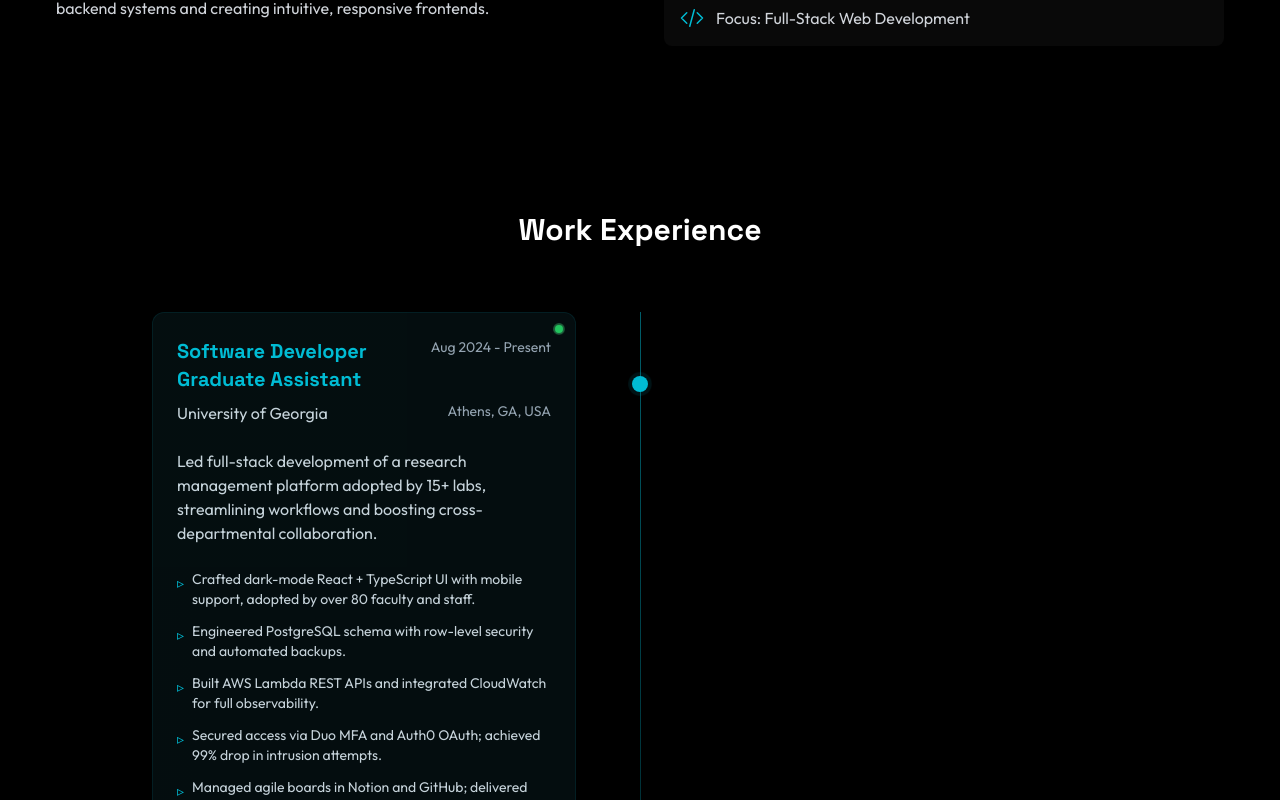
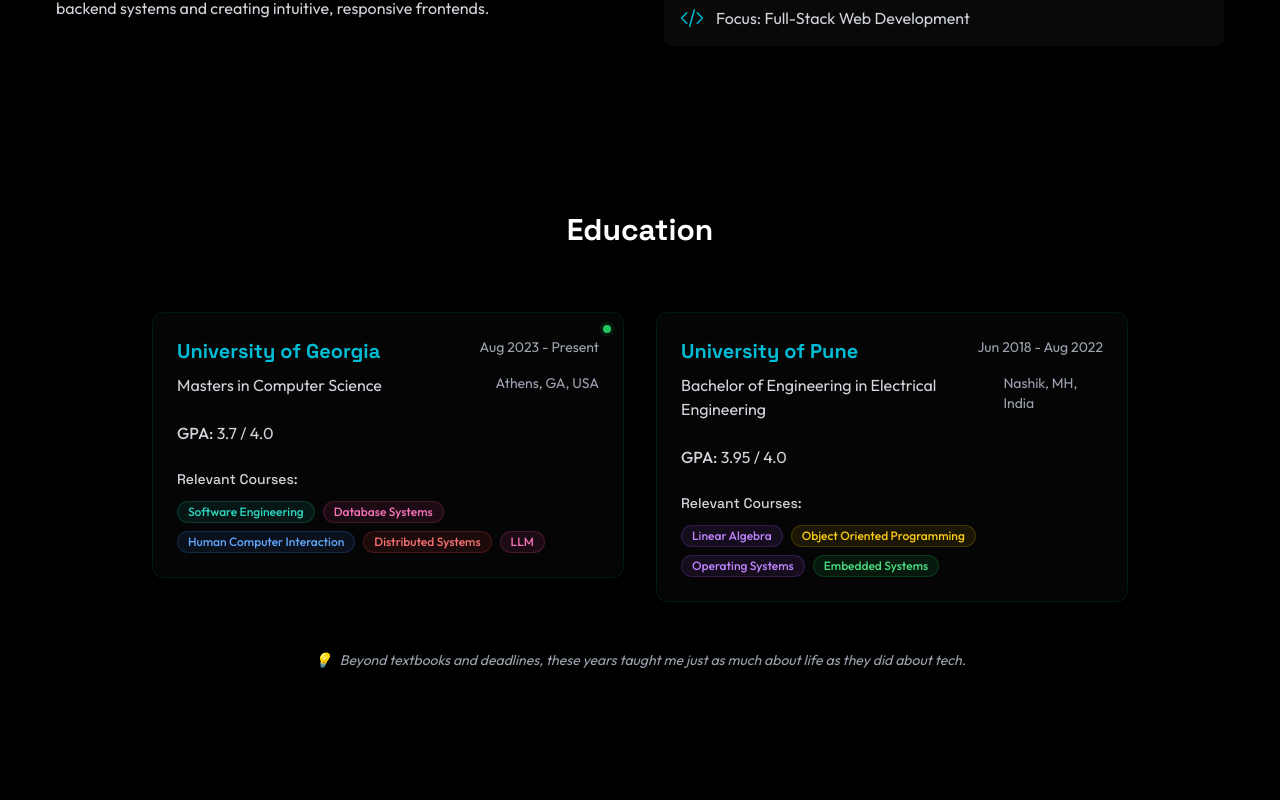
Before and after one commit to Ady-6720/Portfolio---new, a React (Create React App) app: page / in a window 1280 px wide. Shown: the part 1040-1840 px from the top of the page. Built offline with nearby package versions, Linux system fonts and the light colour scheme.

Commit message:
fix: improved parallax background with smoother scroll effect and removed rotation

```diff
--- a/src/App.tsx
+++ b/src/App.tsx
@@ -7,6 +7,7 @@
 import ParallaxBackground from './components/ParallaxBackground';
 import Hero from './components/Hero';
 import About from './components/About';
+import Education from './components/Education';
 import Experience from './components/Experience';
 import Projects from './components/Projects';
 import Skills from './components/Skills';
@@ -49,6 +50,7 @@
             <main className="relative z-10">
               <Hero />
               <About />
+              <Education />
               <Experience />
               <Projects />
               <Skills />
--- /dev/null
+++ b/src/components/Education.tsx
@@ -0,0 +1,167 @@
+import React from 'react';
+import { motion } from 'framer-motion';
+
+interface Course {
+  name: string;
+}
+
+interface Education {
+  university: string;
+  degree: string;
+  dateRange: string;
+  location: string;
+  gpa: string;
+  courses: Course[];
+  isOngoing?: boolean;
+}
+
+// Array of color combinations for the course pills
+const colorVariants = [
+  { bg: 'bg-blue-500/10', text: 'text-blue-400', border: 'border-blue-500/20' },
+  { bg: 'bg-purple-500/10', text: 'text-purple-400', border: 'border-purple-500/20' },
+  { bg: 'bg-green-500/10', text: 'text-green-400', border: 'border-green-500/20' },
+  { bg: 'bg-red-500/10', text: 'text-red-400', border: 'border-red-500/20' },
+  { bg: 'bg-yellow-500/10', text: 'text-yellow-400', border: 'border-yellow-500/20' },
+  { bg: 'bg-pink-500/10', text: 'text-pink-400', border: 'border-pink-500/20' },
+  { bg: 'bg-teal-500/10', text: 'text-teal-400', border: 'border-teal-500/20' },
+  { bg: 'bg-orange-500/10', text: 'text-orange-400', border: 'border-orange-500/20' },
+];
+
+// Function to get a color variant based on course name (consistent color for same course name)
+const getColorVariant = (courseName: string) => {
+  const index = Math.abs(courseName.split('').reduce((acc, char) => acc + char.charCodeAt(0), 0)) % colorVariants.length;
+  return colorVariants[index];
+};
+
+const educationData: Education[] = [
+  {
+    university: 'University of Georgia',
+    degree: 'Masters in Computer Science',
+    dateRange: 'Aug 2023 - Present',
+    location: 'Athens, GA, USA',
+    gpa: '3.7 / 4.0',
+    courses: [
+      { name: 'Software Engineering' },
+      { name: 'Database Systems' },
+      { name: 'Human Computer Interaction' },
+      { name: 'Distributed Systems' },
+      { name: 'LLM' },
+    ],
+    isOngoing: true,
+  },
+  {
+    university: 'University of Pune',
+    degree: 'Bachelor of Engineering in Electrical Engineering',
+    dateRange: 'Jun 2018 - Aug 2022',
+    location: 'Nashik, MH, India',
+    gpa: '3.95 / 4.0',
+    courses: [
+      { name: 'Linear Algebra' },
+      { name: 'Object Oriented Programming' },
+      { name: 'Operating Systems' },
+      { name: 'Embedded Systems' },
+    ],
+  },
+];
+
+const Education: React.FC = () => {
+  return (
+    <section id="education" className="section-padding">
+      <div className="container-custom max-w-5xl mx-auto">
+        <motion.h2
+          initial={{ opacity: 0, y: 20 }}
+          whileInView={{ opacity: 1, y: 0 }}
+          transition={{ duration: 0.8 }}
+          viewport={{ once: true }}
+          className="text-xl md:text-3xl font-bold mb-8 md:mb-16 text-center"
+        >
+          Education
+        </motion.h2>
+
+        <div className="flex flex-col md:flex-row gap-6 md:gap-8">
+          {educationData.map((edu, index) => (
+            <motion.div
+              key={index}
+              initial={{ opacity: 0, y: 50 }}
+              whileInView={{ opacity: 1, y: 0 }}
+              transition={{ duration: 0.6, delay: index * 0.2 }}
+              viewport={{ once: true }}
+              className="flex-1"
+            >
+              <div className="relative bg-dark/30 backdrop-blur-lg rounded-lg md:rounded-xl p-3 md:p-6 border border-primary/10 hover:border-primary/20 transition-colors hover:bg-dark/50">
+                {/* Live indicator for current education */}
+                {edu.isOngoing && (
+                  <div className="absolute top-3 right-3">
+                    <span className="relative flex h-2 w-2">
+                      <span className="animate-ping absolute inline-flex h-full w-full rounded-full bg-green-500 opacity-75"></span>
+                      <span className="relative inline-flex rounded-full h-2 w-2 bg-green-500"></span>
+                    </span>
+                  </div>
+                )}
+
+                {/* Header */}
+                <div className="flex flex-col gap-0.5 md:gap-2 mb-3 md:mb-6">
+                  <div className="flex items-start justify-between flex-col md:flex-row gap-0.5 md:gap-2">
+                    <h3 className="text-sm md:text-xl font-bold text-primary">{edu.university}</h3>
+                    <span className="text-[10px] md:text-sm text-gray-400 whitespace-nowrap">
+                      {edu.dateRange}
+                    </span>
+                  </div>
+                  <div className="flex items-start justify-between flex-col md:flex-row gap-0.5 md:gap-1">
+                    <p className="text-xs md:text-base text-gray-300">{edu.degree}</p>
+                    <span className="text-[10px] md:text-sm text-gray-400">{edu.location}</span>
+                  </div>
+                </div>
+
+                {/* GPA */}
+                <div className="mb-3 md:mb-6">
+                  <p className="text-[11px] md:text-base text-gray-300">
+                    <span className="font-medium">GPA:</span> {edu.gpa}
+                  </p>
+                </div>
+
+                {/* Relevant Courses */}
+                <div className="space-y-1.5 md:space-y-3">
+                  <h4 className="text-[11px] md:text-sm font-medium text-gray-300 mb-2">Relevant Courses:</h4>
+                  <div className="flex flex-wrap gap-1.5 md:gap-2">
+                    {edu.courses.map((course, idx) => {
+                      const colorVariant = getColorVariant(course.name);
+                      return (
+                        <motion.span
+                          key={idx}
+                          initial={{ opacity: 0, scale: 0.9 }}
+                          whileInView={{ opacity: 1, scale: 1 }}
+                          transition={{ duration: 0.3, delay: idx * 0.1 }}
+                          viewport={{ once: true }}
+                          className={`inline-flex items-center px-2.5 py-0.5 rounded-full text-[10px] md:text-xs font-medium ${colorVariant.bg} ${colorVariant.text} border ${colorVariant.border}`}
+                        >
+                          {course.name}
+                        </motion.span>
+                      );
+                    })}
+                  </div>
+                </div>
+              </div>
+            </motion.div>
+          ))}
+        </div>
+
+        {/* Reflective Quote */}
+        <motion.div
+          initial={{ opacity: 0, y: 20 }}
+          whileInView={{ opacity: 1, y: 0 }}
+          transition={{ duration: 0.6, delay: 0.3 }}
+          viewport={{ once: true }}
+          className="mt-8 md:mt-12 text-center"
+        >
+          <p className="text-[11px] md:text-sm text-gray-400 italic flex items-center justify-center gap-2">
+            <span role="img" aria-label="lightbulb" className="text-yellow-500">💡</span>
+            Beyond textbooks and deadlines, these years taught me just as much about life as they did about tech.
+          </p>
+        </motion.div>
+      </div>
+    </section>
+  );
+};
+
+export default Education;
--- a/src/components/Experience.tsx
+++ b/src/components/Experience.tsx
@@ -118,7 +118,7 @@
               whileInView={{ opacity: 1, y: 0 }}
               transition={{ duration: 0.6, delay: index * 0.2 }}
               viewport={{ once: true }}
-              className="relative mb-6 md:-mb-48 last:mb-0"
+              className="relative mb-12 md:mb-0 md:-mb-48 last:mb-0"
             >
               {/* Timeline dot with pulse effect */}
               <div className="absolute left-0 md:left-1/2 -translate-x-1/2 top-12 md:top-16 flex items-center justify-center">
--- a/src/components/ParallaxBackground.tsx
+++ b/src/components/ParallaxBackground.tsx
@@ -26,18 +26,15 @@
 
     const animate = () => {
       // Smooth interpolation for grid movement
-      currentX += (mouseX - currentX) * 0.1;
-      currentY += (mouseY - currentY) * 0.1;
-
-      // Calculate rotation based on scroll position
-      const rotationAngle = (scrollY * 0.02) % 360;
-      const scale = 1 + Math.sin(scrollY * 0.002) * 0.1; // Scale between 0.9 and 1.1
+      currentX += (mouseX - currentX) * 0.05;
+      currentY += (mouseY - currentY) * 0.05;
 
       // Move the grid background based on cursor position and scroll
-      grid.style.transform = `rotate(${rotationAngle}deg) scale(${scale})`;
+      // Reduced movement speed and removed rotation
+      grid.style.transform = `translate3d(${currentX * 0.02}px, ${scrollY * 0.02}px, 0)`;
       grid.style.backgroundPosition = `
-        ${currentX * 0.05 + scrollY * 0.1}px
-        ${currentY * 0.05 + scrollY * 0.1}px
+        ${currentX * 0.02}px
+        ${currentY * 0.02 + scrollY * 0.05}px
       `;
 
       rafId = requestAnimationFrame(animate);
@@ -61,12 +58,12 @@
     <div className="fixed inset-0 w-full h-full overflow-hidden pointer-events-none">
       <div
         ref={gridRef}
-        className="absolute inset-0 w-[200vw] h-[200vh] top-[-50vh] left-[-50vw] origin-center transition-transform duration-100"
+        className="absolute inset-0 w-[200vw] h-[200vh] top-[-50vh] left-[-50vw] origin-center transition-transform duration-1000 ease-out will-change-transform"
         style={{
           backgroundColor: '#000000',
           backgroundImage: `
-            linear-gradient(0deg, transparent 24%, rgba(255, 255, 255, 0.05) 25%, rgba(255, 255, 255, 0.05) 26%, transparent 27%, transparent 74%, rgba(255, 255, 255, 0.05) 75%, rgba(255, 255, 255, 0.05) 76%, transparent 77%, transparent),
-            linear-gradient(90deg, transparent 24%, rgba(255, 255, 255, 0.05) 25%, rgba(255, 255, 255, 0.05) 26%, transparent 27%, transparent 74%, rgba(255, 255, 255, 0.05) 75%, rgba(255, 255, 255, 0.05) 76%, transparent 77%, transparent)
+            linear-gradient(0deg, transparent 24%, rgba(255, 255, 255, 0.03) 25%, rgba(255, 255, 255, 0.03) 26%, transparent 27%, transparent 74%, rgba(255, 255, 255, 0.03) 75%, rgba(255, 255, 255, 0.03) 76%, transparent 77%, transparent),
+            linear-gradient(90deg, transparent 24%, rgba(255, 255, 255, 0.03) 25%, rgba(255, 255, 255, 0.03) 26%, transparent 27%, transparent 74%, rgba(255, 255, 255, 0.03) 75%, rgba(255, 255, 255, 0.03) 76%, transparent 77%, transparent)
           `,
           backgroundSize: '50px 50px',
           willChange: 'transform, background-position',
--- a/src/components/Skills.tsx
+++ b/src/components/Skills.tsx
@@ -78,7 +78,7 @@
                 transition={{ duration: 0.6, delay: i * 0.1 }}
                 viewport={{ once: true }}
                 className={`group relative overflow-hidden rounded-xl bg-gradient-to-br ${category.color} p-0.5
-                  ${colSpans}`}
+                  ${colSpans} transition-all duration-200 ease-in-out hover:shadow-lg hover:shadow-${category.color.split(' ')[2]}/20 hover:translate-y-[-2px] hover:scale-[1.01]`}
               >
                 <div className="relative h-full bg-dark/95 backdrop-blur-sm rounded-[10px] p-2.5
                   transition-colors duration-300 hover:bg-dark/90">
@@ -109,8 +109,10 @@
                         viewport={{ once: true }}
                         className="m-0.5 shrink-0"
                       >
-                        <div className="relative px-2 py-0.5 bg-dark/50 backdrop-blur-sm rounded-md
-                          border border-white/5 hover:border-white/10 transition-colors">
+                        <div className={`relative px-2 py-0.5 bg-dark/50 backdrop-blur-sm rounded-md
+                          border border-white/5 transition-all duration-150 ease-in-out
+                          hover:border-white/10 hover:scale-105 hover:ring-2 hover:ring-offset-1 hover:ring-offset-dark
+                          hover:ring-${category.color.split(' ')[2]}/50`}>
                           <p className="text-[10px] md:text-sm text-white/90">
                             {skill}
                           </p>
```
